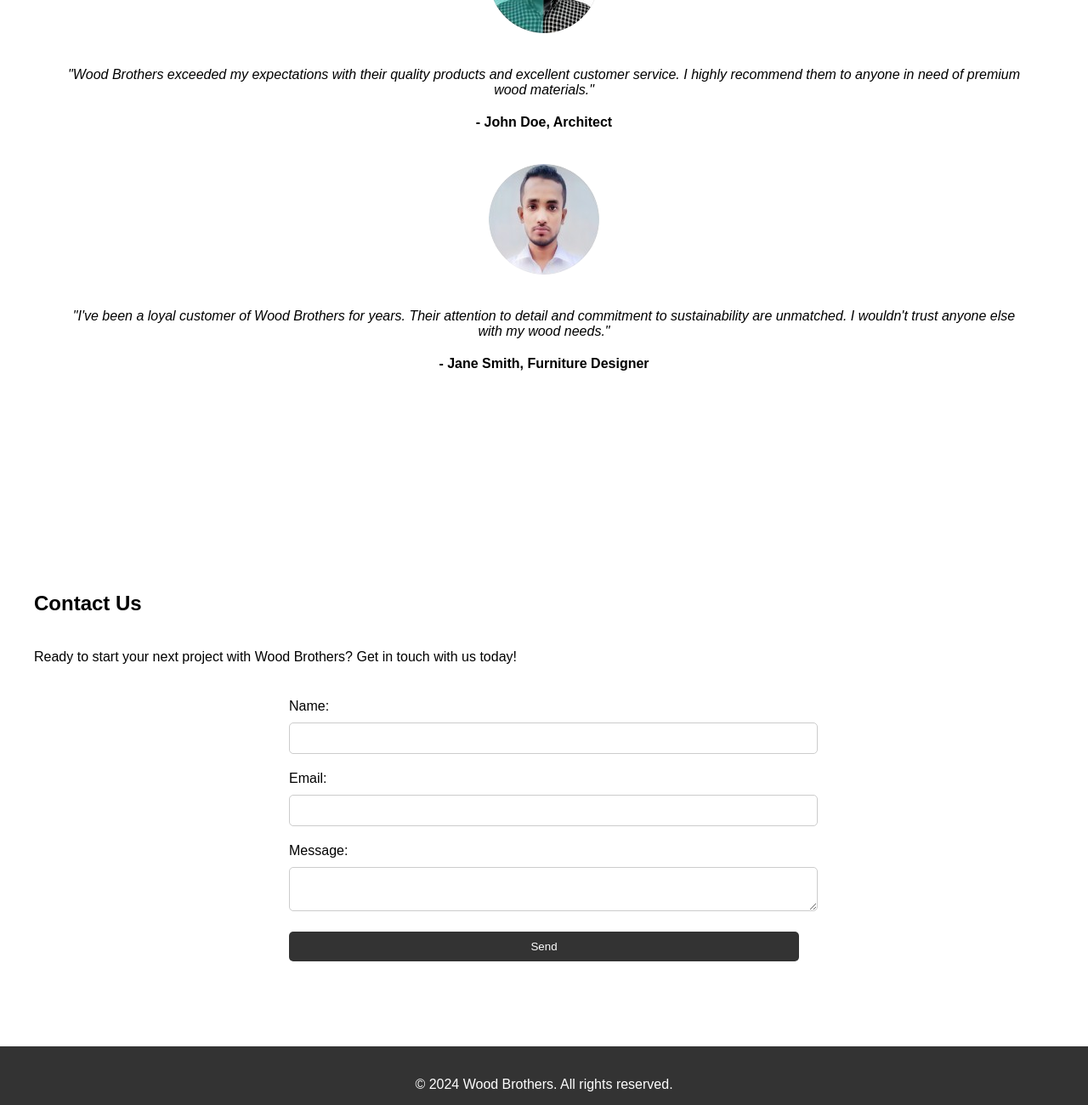
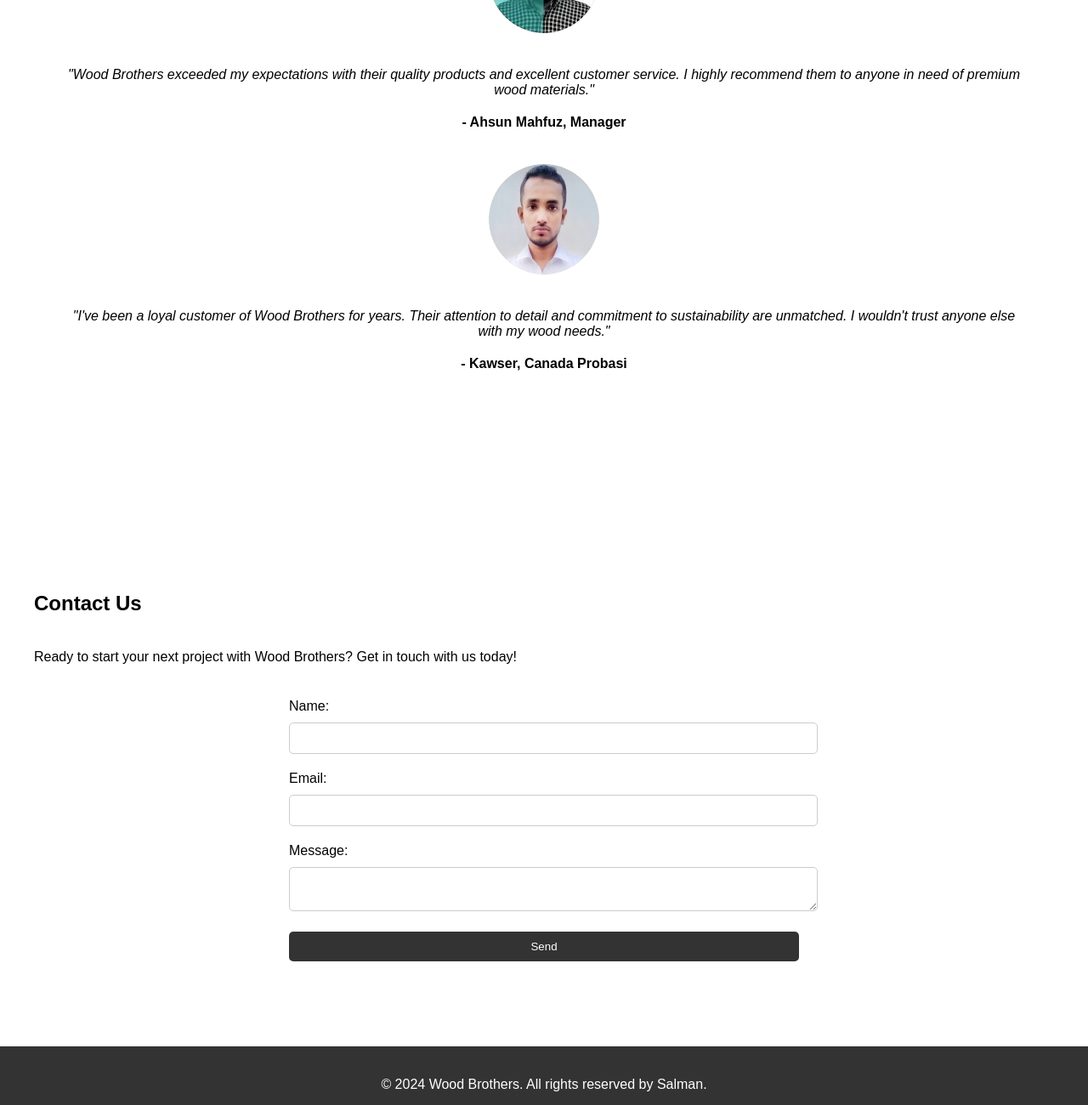
Before and after one commit to Salman-Rahman/wood-brothers, a plain HTML site: page index.html in a window 1280 px wide. Shown: the part 3440-4740 px from the top of the page at 85% size. Drawn offline with Linux system fonts and the light colour scheme.

Commit message:
some changes

```diff
--- a/index.html
+++ b/index.html
@@ -97,13 +97,13 @@
         <img src="customer1.jpg" alt="Customer 1">
         <blockquote>"Wood Brothers exceeded my expectations with their quality products and excellent customer service.
           I highly recommend them to anyone in need of premium wood materials."</blockquote>
-        <p>- John Doe, Architect</p>
+        <p>- Ahsun Mahfuz, Manager</p>
       </div>
       <div class="testimonial">
         <img src="customer2.jpg" alt="Customer 2">
         <blockquote>"I've been a loyal customer of Wood Brothers for years. Their attention to detail and commitment to
           sustainability are unmatched. I wouldn't trust anyone else with my wood needs."</blockquote>
-        <p>- Jane Smith, Furniture Designer</p>
+        <p>- Kawser, Canada Probasi</p>
       </div>
     </div>
   </section>
@@ -124,7 +124,7 @@
   </section>
   <footer>
     <div class="container">
-      <p>&copy; 2024 Wood Brothers. All rights reserved.</p>
+      <p>&copy; 2024 Wood Brothers. All rights reserved by Salman.</p>
     </div>
   </footer>
   <script src="script.js"></script>
```
